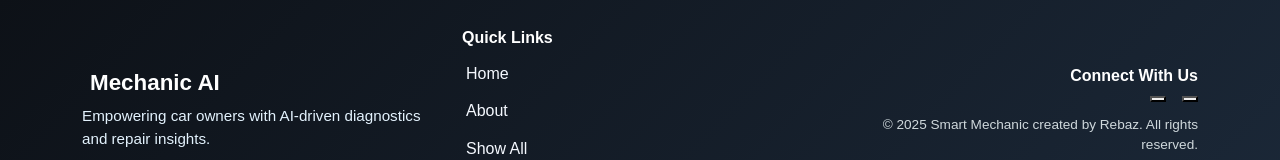
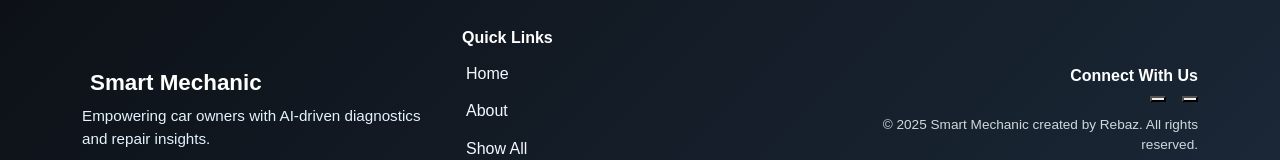
Before and after one commit to rebahama/rebahama-ai-mechanic-frontend, a React (Create React App) app: page /learn in a window 1280 px wide. Shown: the part 1066-1226 px from the top of the page. Built offline with nearby package versions, Linux system fonts and the light colour scheme; no server answers; the HTML template or start-up script is replaced by a standard one.

Commit message:
change fonts

```diff
--- a/public/index.html
+++ b/public/index.html
@@ -14,6 +14,7 @@
 
 
   <script src="https://kit.webawesome.com/86b5c17d038f4c75.js" crossorigin="anonymous"></script>
+  <link rel="stylesheet" href="https://fonts.bunny.net/css?family=roboto:300,400,500,700" />
 
 
   <title>The AI smart mechanic </title>
--- a/src/App.module.css
+++ b/src/App.module.css
@@ -1,5 +1,5 @@
 .App {
-    font-family: "Special Gothic", sans-serif;
+    font-family: "Roboto", sans-serif;
     font-optical-sizing: auto;
     font-weight: 400;
     font-style: normal;
--- a/src/components/Footer.js
+++ b/src/components/Footer.js
@@ -10,18 +10,16 @@ const Footer = () => {
     <footer className={styles.footer}>
       <Container>
         <Row className="text-center text-md-start align-items-center">
-          {/* Brand / About */}
           <Col md={4} className="mb-3 mb-md-0">
             <h5 className={styles.brand}>
               <wa-icon name="tools" class="me-2"></wa-icon>
-              Mechanic AI
+              Smart Mechanic
             </h5>
             <p className={styles.desc}>
               Empowering car owners with AI-driven diagnostics and repair insights.
             </p>
           </Col>
 
-          {/* Quick Links */}
           <Col md={4} className="mb-3 mb-md-0">
             <h6 className={styles.linkTitle}>Quick Links</h6>
             <ul className={styles.linkList}>
@@ -48,7 +46,6 @@ const Footer = () => {
             </ul>
           </Col>
 
-          {/* Social Icons (no invalid hrefs) */}
           <Col md={4} className="text-md-end">
             <h6 className={styles.linkTitle}>Connect With Us</h6>
             <div className={styles.socialIcons}>
```
